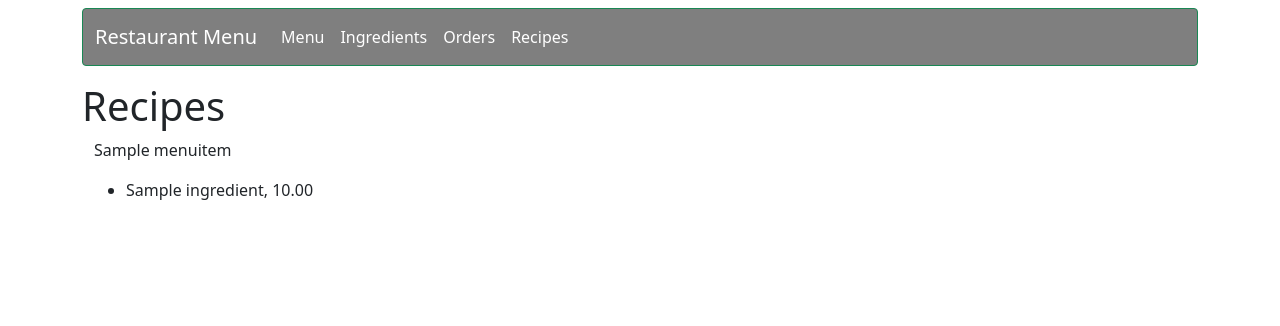
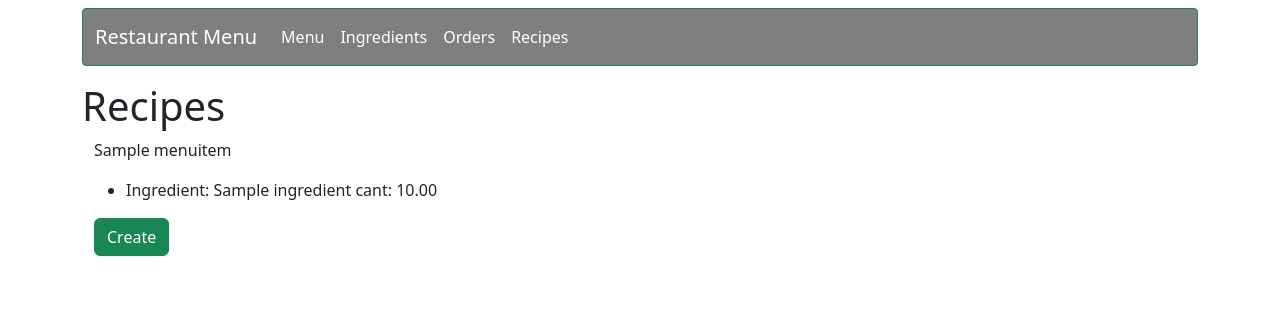
Before and after one commit to JuanEstebanR/django_final_project_cc, a Django app: page /menu/recipes/ in a window 1280 px wide. Shown: the top 326 px of the page. Run offline with Django 4.2, Linux system fonts and the light colour scheme; tables that the repository leaves empty hold one stand-in row (values such as "Sample post").

Commit message:
update recipe list

```diff
--- a/menuapp/templates/menu_app/recipe_list.html
+++ b/menuapp/templates/menu_app/recipe_list.html
@@ -10,11 +10,14 @@
                 <ul>
                 {% for key, value in values.items %}
                      <li>
-                         {{ key }}, {{ value }}
+                         Ingredient: {{ key }} cant: {{ value }}
                      </li>
                 {% endfor %}
                 </ul>
             {% endfor %}
         </div>
+    <div class="container">
+        <a class="btn btn-success" href="{% url 'recipe_create' %}">Create</a>
+    </div>
     </div>
 {% endblock %}
```
